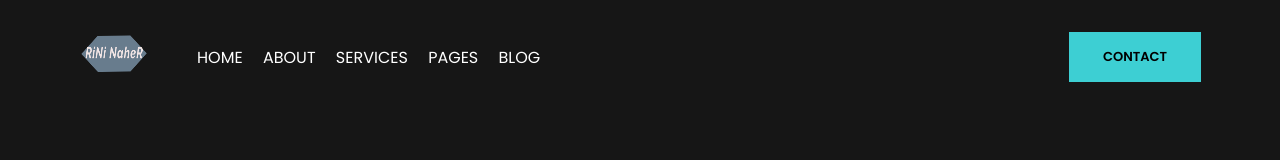
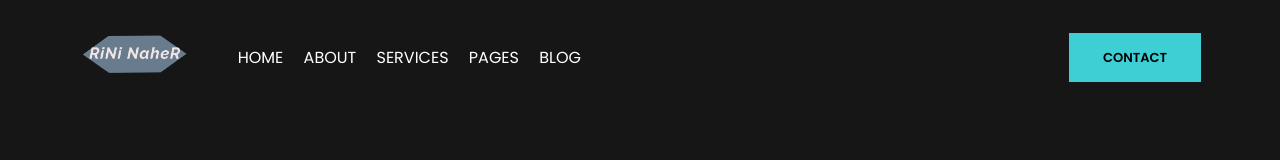
Before and after one commit to rini-naher/rini-naher, a plain HTML site: page index.html in a window 1280 px wide. Drawn offline with Linux system fonts and the light colour scheme.

Commit message:
rini img logo div added

```diff
--- a/css/style.css
+++ b/css/style.css
@@ -50,6 +50,5 @@ header nav .branding{
 }
 
 header nav div div img{
-    width: 70px;
-    height: 43px;
+    height: 44px;
 }
```
